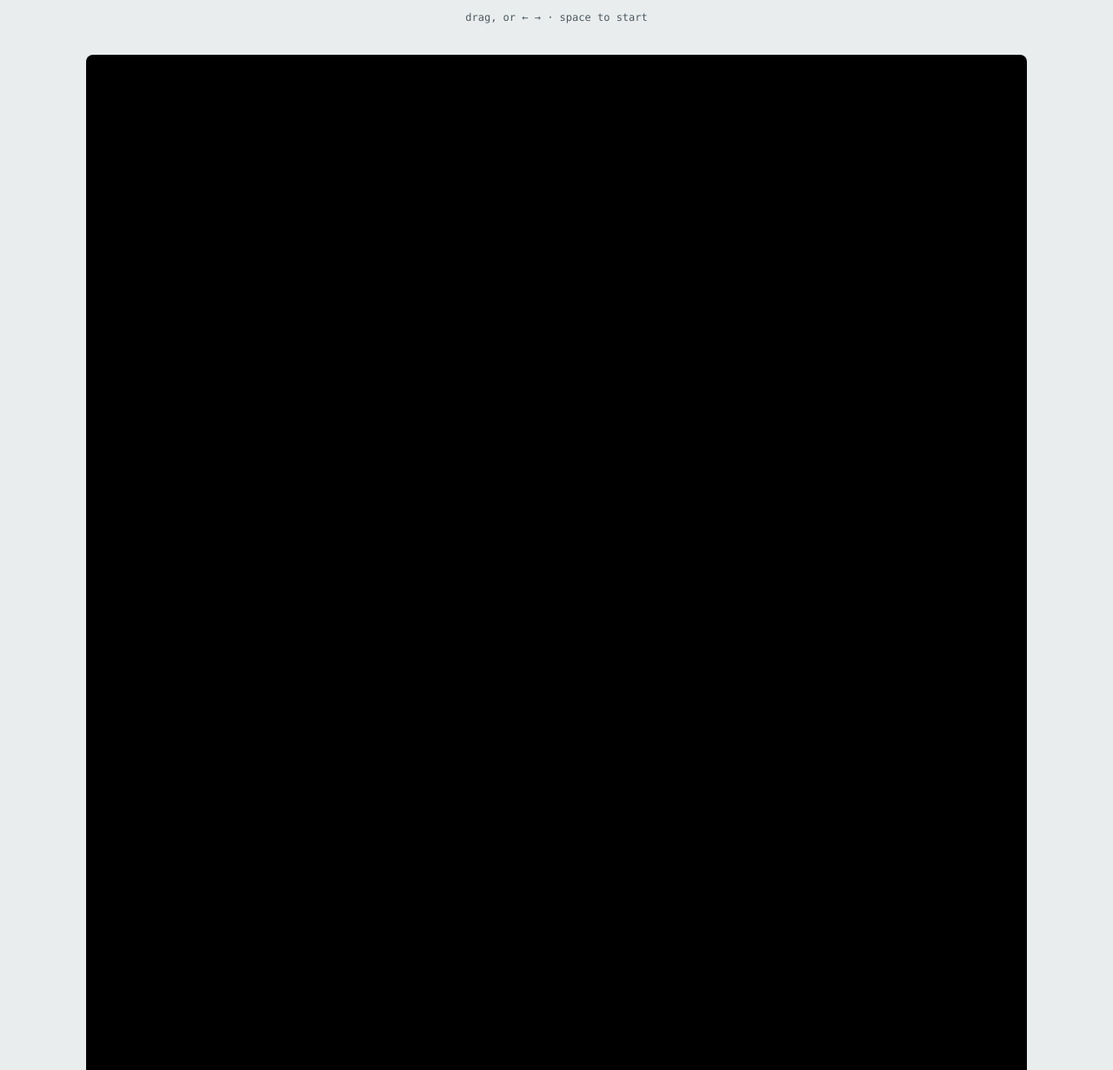
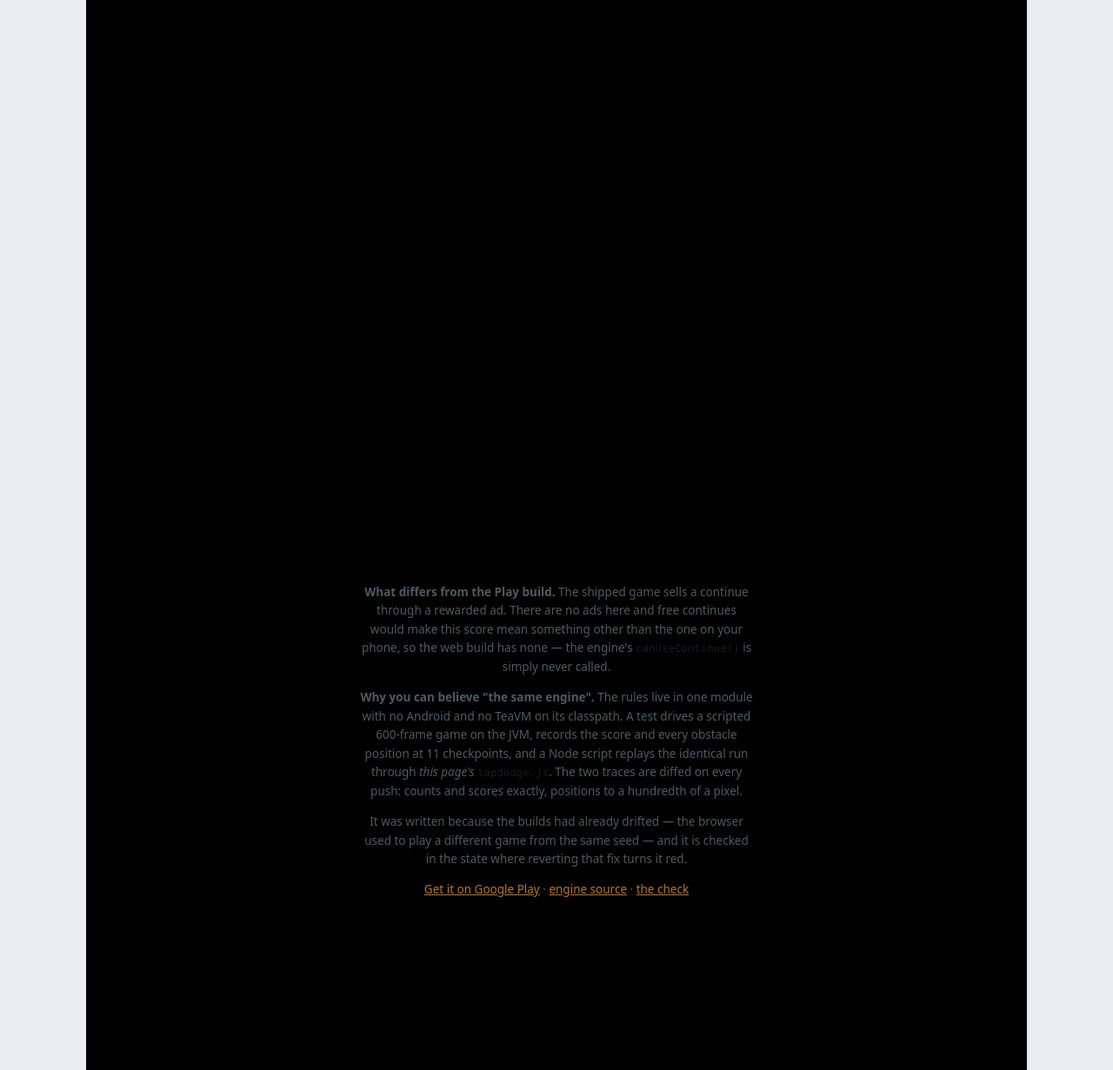
Before and after one commit to egnaro9/tapdodge-engine, a plain HTML site: page web/site/index.html in a window 1280 px wide. Shown: the part 169-1400 px from the top of the page at 87% size. Drawn offline with Linux system fonts and the light colour scheme.

Commit message:
Fit the board to one screen, and make this file the page that actually ships
On a 375x812 viewport the canvas was 666px tall starting 570px down, so a visitor
landed on a sliver of the play field with the player itself below the fold. The
cause was .stage carrying min-height:52vh while also being the flex remainder —
it could not shrink to the space that was left. Header and stage now share a
100dvh region and the stage is flex:1 1 0 with min-height:0, so fit() scales the
canvas to whichever of width or height binds first. The prose moves below the
fold, where reading it is a choice.

The page also stops pretending to be a generic demo. It is deployed to exactly one
place, the studio site, so the title, the back link and the footer say that here
rather than being patched during the copy — which is how the two would have
drifted.

```diff
--- a/web/site/index.html
+++ b/web/site/index.html
@@ -3,7 +3,7 @@
 <head>
 <meta charset="utf-8">
 <meta name="viewport" content="width=device-width, initial-scale=1, viewport-fit=cover">
-<title>Tap Dodge Rush — the shipped game's engine, in your browser</title>
+<title>Play Tap Dodge Rush — SeraphLight Studios</title>
 <meta name="description" content="The Google Play game's rules engine, compiled from Java to WebAssembly-era JavaScript with TeaVM and drawn on a canvas. Same compiled logic as the Android build.">
 <style>
   :root{
@@ -18,28 +18,33 @@
   }
   *{box-sizing:border-box}
   body{margin:0; background:var(--ink); color:var(--fg); font-family:var(--sans);
-       display:flex; flex-direction:column; align-items:center; min-height:100dvh}
+       display:flex; flex-direction:column; align-items:center}
+  /* Header and play field share exactly one screen, so the board is never half below the
+     fold on a phone. The prose sits after it, where scrolling to it is a choice. */
+  .above{display:flex; flex-direction:column; align-items:center;
+         height:100dvh; width:100%; min-height:0}
   a{color:var(--amber)}
   .back{position:fixed; top:12px; left:14px; z-index:99; font-family:var(--mono);
         font-size:13px; font-weight:600; color:var(--amber); background:rgba(14,19,22,.86);
         border:1px solid var(--amber-line); border-radius:4px; padding:6px 11px;
         text-decoration:none; backdrop-filter:blur(4px)}
-  header{max-width:60ch; padding:64px 20px 14px; text-align:center}
+  header{max-width:60ch; padding:56px 20px 10px; text-align:center; flex:0 0 auto}
   h1{font-family:var(--mono); font-size:26px; margin:0 0 10px}
   .lede{color:var(--fg-dim); font-size:15px; line-height:1.55; margin:0}
-  .stage{flex:1; display:flex; align-items:center; justify-content:center;
-         width:100%; padding:10px 12px 4px; min-height:52vh}
+  .stage{flex:1 1 0; min-height:0; display:flex; align-items:center; justify-content:center;
+         width:100%; padding:6px 12px 10px}
   canvas{background:#000; border:1px solid var(--line); border-radius:8px;
          touch-action:none; display:block}
-  footer{max-width:64ch; padding:12px 20px 40px; color:var(--fg-dim);
+  footer{max-width:64ch; padding:26px 20px 40px; color:var(--fg-dim);
          font-size:13.5px; line-height:1.6; text-align:center}
   code{font-family:var(--mono); font-size:.92em; color:var(--fg)}
   .hint{font-family:var(--mono); font-size:12px; color:var(--fg-dim); margin-top:8px}
 </style>
 </head>
 <body>
-<a class="back" href="https://egnaro9.github.io" aria-label="Back to portfolio">← Portfolio</a>
+<a class="back" href="../" aria-label="Back to the Tap Dodge Rush page">← Tap Dodge Rush</a>
 
+<div class="above">
 <header>
   <h1>Tap Dodge Rush</h1>
   <p class="lede">The rules running below are the <strong>same compiled engine</strong> as the
@@ -49,16 +54,23 @@
 </header>
 
 <div class="stage"><canvas id="game" width="1080" height="1920"></canvas></div>
+</div>
 
 <footer>
   <p><strong>What differs from the Play build.</strong> The shipped game sells a continue through
     a rewarded ad. There are no ads here and free continues would make this score mean something
     other than the one on your phone, so the web build has none — the engine's
     <code>canUseContinue()</code> is simply never called.</p>
+  <p><strong>Why you can believe "the same engine".</strong> The rules live in one module with
+    no Android and no TeaVM on its classpath. A test drives a scripted 600-frame game on the JVM,
+    records the score and every obstacle position at 11 checkpoints, and a Node script replays the
+    identical run through <em>this page's</em> <code>tapdodge.js</code>. The two traces are diffed
+    on every push: counts and scores exactly, positions to a hundredth of a pixel.</p>
+  <p>It was written because the builds had already drifted — the browser used to play a different
+    game from the same seed — and it is checked in the state where reverting that fix turns it red.</p>
   <p><a href="https://play.google.com/store/apps/details?id=com.seraphlight.tapdodgerush">Get it on Google Play</a>
-    · <a href="https://github.com/egnaro9/Tap-Dodge-Rush">source</a>
-    · the rules live in <code>:engine</code>, with no Android on its classpath — which is what
-    lets one rulebook drive both builds.</p>
+    · <a href="https://github.com/egnaro9/tapdodge-engine">engine source</a>
+    · <a href="https://github.com/egnaro9/tapdodge-engine/blob/main/tools/compare_trace.mjs">the check</a></p>
 </footer>
 
 <script type="module" src="./game.js"></script>
```
